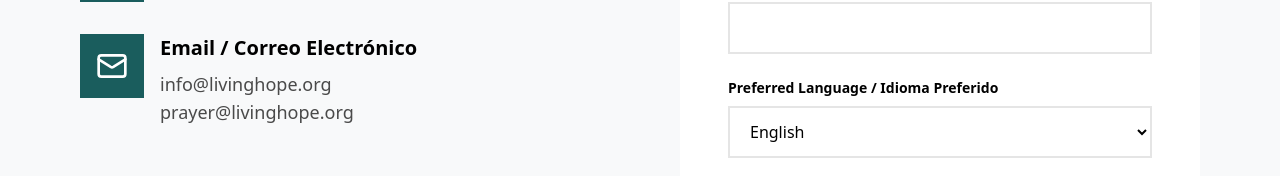
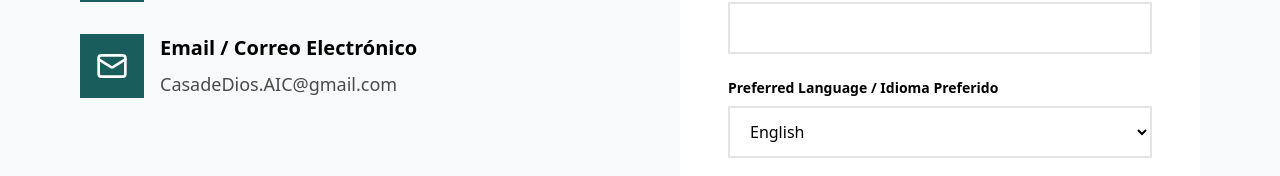
Before and after one commit to JonathanSContreras/Casa-de-Dios-Website, a Next.js app: page /contact in a window 1280 px wide. Shown: the part 1154-1330 px from the top of the page. Built offline with nearby package versions, Linux system fonts and the light colour scheme.

Commit message:
updating email

```diff
--- a/src/app/contact/page.tsx
+++ b/src/app/contact/page.tsx
@@ -130,8 +130,7 @@ export default function ContactPage() {
                   <div>
                     <h4 className="text-xl font-bold mb-2">Email / Correo Electrónico</h4>
                     <p className="text-lg text-[#4A4A4A]">
-                      info@livinghope.org<br />
-                      prayer@livinghope.org
+                      CasadeDios.AIC@gmail.com
                     </p>
                   </div>
                 </div>
```
